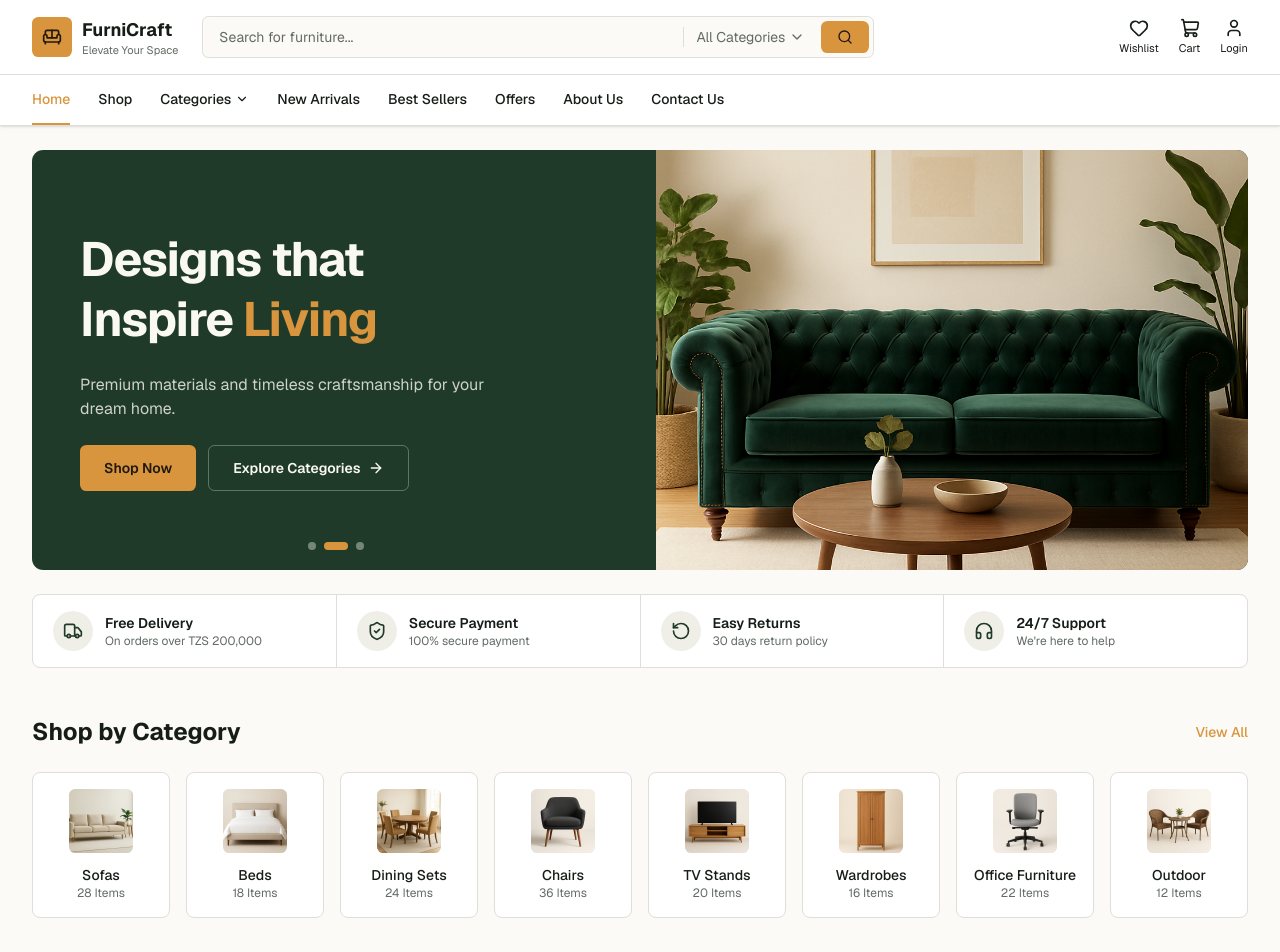
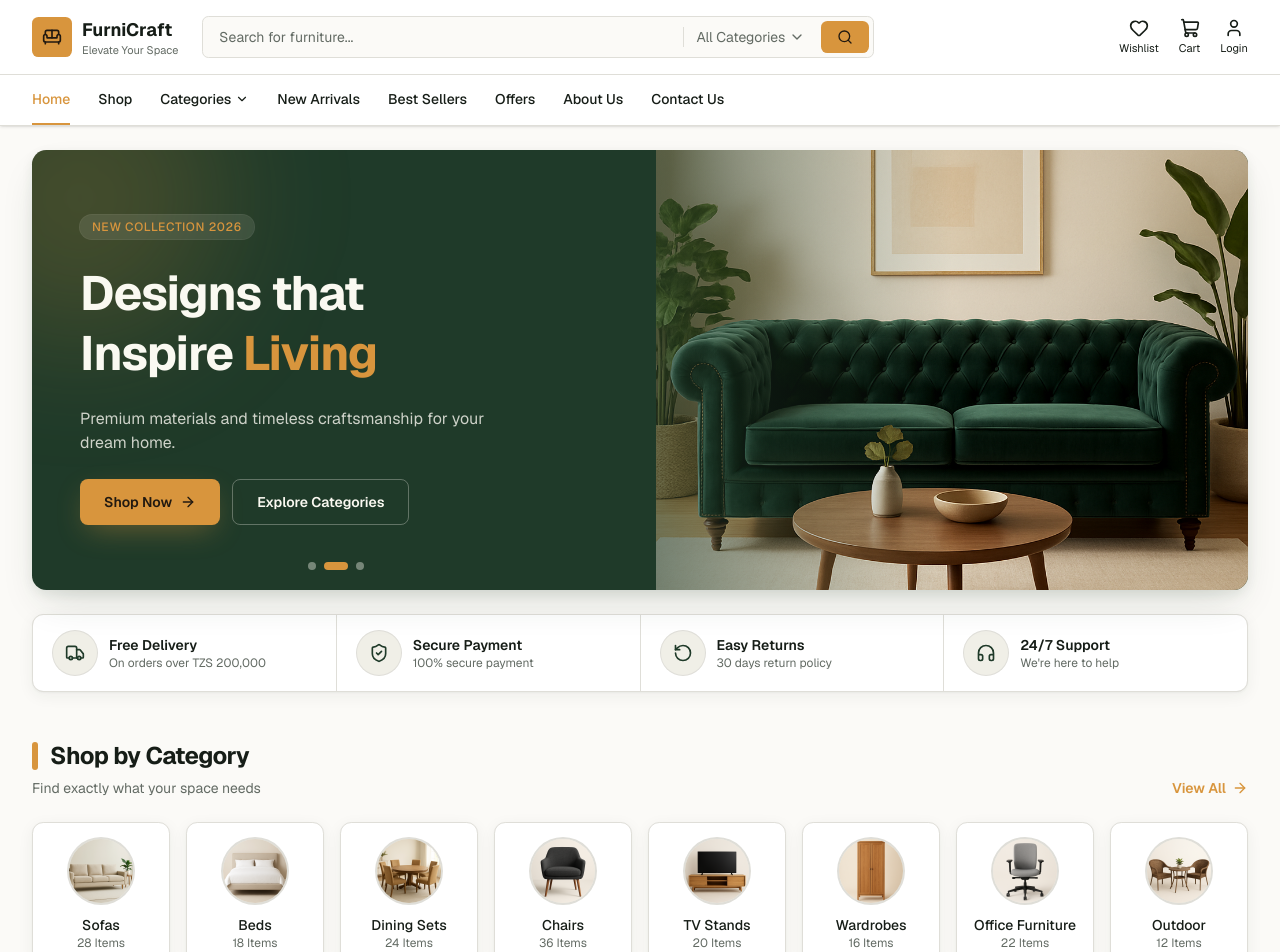
Before and after one commit to AfriKamsitu/Pajedhowfurnitures, a Next.js app: page / in a window 1280 px wide. Shown: the top 952 px of the page. Built offline with nearby package versions, Linux system fonts and the light colour scheme.

Commit message:
feat: enhance UI with smooth scroll, new shadows, and updated layout styles

```diff
--- a/app/globals.css
+++ b/app/globals.css
@@ -166,5 +166,48 @@
   }
   html {
     @apply font-sans;
+    scroll-behavior: smooth;
   }
 }
+
+@layer utilities {
+  /* Brand-tuned, layered soft shadows for an elevated, premium feel */
+  .shadow-soft {
+    box-shadow:
+      0 1px 2px oklch(0.32 0.045 155 / 0.04),
+      0 4px 16px oklch(0.32 0.045 155 / 0.06);
+  }
+  .shadow-elevated {
+    box-shadow:
+      0 4px 12px oklch(0.32 0.045 155 / 0.08),
+      0 18px 40px -12px oklch(0.32 0.045 155 / 0.18);
+  }
+  .shadow-accent-glow {
+    box-shadow: 0 10px 30px -8px oklch(0.72 0.13 70 / 0.45);
+  }
+
+  /* Soft cream gradient surface used behind hero/feature sections */
+  .bg-surface-gradient {
+    background-image: radial-gradient(
+        80% 120% at 100% 0%,
+        oklch(0.95 0.04 80 / 0.5) 0%,
+        transparent 55%
+      ),
+      radial-gradient(70% 120% at 0% 100%, oklch(0.95 0.02 155 / 0.4) 0%, transparent 50%);
+  }
+
+  .animate-fade-up {
+    animation: fade-up 0.6s cubic-bezier(0.22, 1, 0.36, 1) both;
+  }
+}
+
+@keyframes fade-up {
+  from {
+    opacity: 0;
+    transform: translateY(16px);
+  }
+  to {
+    opacity: 1;
+    transform: translateY(0);
+  }
+}
--- a/app/layout.tsx
+++ b/app/layout.tsx
@@ -47,7 +47,7 @@ export default function RootLayout({
   return (
     <html
       lang="en"
-      className={`${geistSans.variable} ${geistMono.variable} bg-background`}
+      className={`light ${geistSans.variable} ${geistMono.variable} bg-background`}
     >
       <body className="font-sans antialiased">
         <StoreProvider>{children}</StoreProvider>
--- a/components/home/featured-products.tsx
+++ b/components/home/featured-products.tsx
@@ -1,10 +1,16 @@
 import { featuredProducts } from "@/lib/data"
 import { ProductCard } from "@/components/product-card"
+import { SectionHeading } from "@/components/section-heading"
 
 export function FeaturedProducts() {
   return (
     <section>
-      <h2 className="mb-6 text-2xl font-bold text-foreground">Featured Products</h2>
+      <SectionHeading
+        title="Featured Products"
+        subtitle="Handpicked pieces our customers love most"
+        actionLabel="View All"
+        actionHref="/shop"
+      />
       <div className="grid grid-cols-1 gap-5 sm:grid-cols-2 lg:grid-cols-4">
         {featuredProducts.map((product) => (
           <ProductCard key={product.id} product={product} />
--- a/components/home/hero.tsx
+++ b/components/home/hero.tsx
@@ -41,31 +41,44 @@ export function Hero() {
   const slide = slides[active]
 
   return (
-    <section className="relative overflow-hidden rounded-xl bg-primary text-primary-foreground">
-      <div className="grid items-stretch gap-8 lg:grid-cols-2">
+    <section className="relative overflow-hidden rounded-2xl bg-primary text-primary-foreground shadow-elevated">
+      {/* decorative accent glow */}
+      <div className="pointer-events-none absolute -left-24 -top-24 size-72 rounded-full bg-accent/20 blur-3xl" />
+      <div className="relative grid items-stretch gap-8 lg:grid-cols-2">
         <div className="flex flex-col justify-center gap-6 px-8 py-12 lg:px-12">
-          <h1 className="text-balance text-4xl font-bold leading-tight tracking-tight sm:text-5xl">
+          <span className="inline-flex w-fit items-center gap-2 rounded-full bg-primary-foreground/10 px-3 py-1 text-xs font-medium uppercase tracking-wider text-accent ring-1 ring-primary-foreground/15">
+            New Collection 2026
+          </span>
+          <h1
+            key={`title-${active}`}
+            className="animate-fade-up text-balance text-4xl font-bold leading-tight tracking-tight sm:text-5xl"
+          >
             {slide.titleStart}
             <span className="text-accent">{slide.highlight}</span>
           </h1>
-          <p className="max-w-md text-pretty text-primary-foreground/80">{slide.description}</p>
+          <p
+            key={`desc-${active}`}
+            className="max-w-md animate-fade-up text-pretty text-primary-foreground/80"
+          >
+            {slide.description}
+          </p>
           <div className="flex flex-wrap gap-3">
             <Link
               href="/shop"
-              className="inline-flex items-center gap-2 rounded-md bg-accent px-6 py-3 text-sm font-semibold text-accent-foreground transition-colors hover:bg-accent/90"
+              className="inline-flex items-center gap-2 rounded-lg bg-accent px-6 py-3 text-sm font-semibold text-accent-foreground shadow-accent-glow transition-all duration-200 hover:-translate-y-0.5 hover:bg-accent/90"
             >
               Shop Now
+              <ArrowRight className="size-4" />
             </Link>
             <Link
               href="/shop"
-              className="inline-flex items-center gap-2 rounded-md border border-primary-foreground/30 px-6 py-3 text-sm font-semibold text-primary-foreground transition-colors hover:bg-primary-foreground/10"
+              className="inline-flex items-center gap-2 rounded-lg border border-primary-foreground/30 px-6 py-3 text-sm font-semibold text-primary-foreground transition-colors hover:bg-primary-foreground/10"
             >
               Explore Categories
-              <ArrowRight className="size-4" />
             </Link>
           </div>
         </div>
-        <div className="relative min-h-72 lg:min-h-[420px]">
+        <div className="relative min-h-72 lg:min-h-[440px]">
           {slides.map((s, i) => (
             <Image
               key={s.image}
@@ -75,11 +88,13 @@ export function Hero() {
               priority={i === 0}
               sizes="(max-width: 1024px) 100vw, 50vw"
               className={cn(
-                "object-cover transition-opacity duration-700",
-                i === active ? "opacity-100" : "opacity-0",
+                "object-cover transition-all duration-700 ease-out",
+                i === active ? "scale-100 opacity-100" : "scale-105 opacity-0",
               )}
             />
           ))}
+          {/* blend image into the primary panel on large screens */}
+          <div className="pointer-events-none absolute inset-0 hidden bg-gradient-to-r from-primary/60 via-transparent to-transparent lg:block" />
         </div>
       </div>
 
--- a/components/home/shop-by-category.tsx
+++ b/components/home/shop-by-category.tsx
@@ -1,34 +1,37 @@
 import Image from "next/image"
 import Link from "next/link"
 import { categories } from "@/lib/data"
+import { SectionHeading } from "@/components/section-heading"
 
 export function ShopByCategory() {
   return (
     <section>
-      <div className="mb-6 flex items-center justify-between">
-        <h2 className="text-2xl font-bold text-foreground">Shop by Category</h2>
-        <Link href="/shop" className="text-sm font-medium text-accent hover:underline">
-          View All
-        </Link>
-      </div>
+      <SectionHeading
+        title="Shop by Category"
+        subtitle="Find exactly what your space needs"
+        actionLabel="View All"
+        actionHref="/shop"
+      />
       <div className="grid grid-cols-2 gap-4 sm:grid-cols-4 lg:grid-cols-8">
         {categories.map((cat) => (
           <Link
             key={cat.slug}
-            href="/shop"
-            className="group flex flex-col items-center gap-3 rounded-lg border border-border bg-card p-4 text-center transition-shadow hover:shadow-md"
+            href={`/shop?category=${cat.slug}`}
+            className="group flex flex-col items-center gap-3 rounded-xl border border-border bg-card p-4 text-center shadow-soft ring-1 ring-transparent transition-all duration-300 hover:-translate-y-1 hover:shadow-elevated hover:ring-accent/30"
           >
-            <div className="relative size-16 overflow-hidden rounded-md bg-secondary">
+            <div className="relative size-16 overflow-hidden rounded-full bg-secondary ring-2 ring-border transition-all duration-300 group-hover:ring-accent/50">
               <Image
                 src={cat.image || "/placeholder.svg"}
                 alt={cat.name}
                 fill
                 sizes="64px"
-                className="object-cover transition-transform duration-300 group-hover:scale-110"
+                className="object-cover transition-transform duration-500 ease-out group-hover:scale-110"
               />
             </div>
             <div>
-              <p className="text-sm font-medium text-foreground">{cat.name}</p>
+              <p className="text-sm font-medium text-foreground transition-colors group-hover:text-accent">
+                {cat.name}
+              </p>
               <p className="text-xs text-muted-foreground">{cat.count} Items</p>
             </div>
           </Link>
--- /dev/null
+++ b/components/section-heading.tsx
@@ -0,0 +1,35 @@
+import Link from "next/link"
+import { ArrowRight } from "lucide-react"
+
+export function SectionHeading({
+  title,
+  subtitle,
+  actionLabel,
+  actionHref,
+}: {
+  title: string
+  subtitle?: string
+  actionLabel?: string
+  actionHref?: string
+}) {
+  return (
+    <div className="mb-6 flex flex-wrap items-end justify-between gap-3">
+      <div className="flex flex-col gap-1.5">
+        <div className="flex items-center gap-3">
+          <span className="h-7 w-1.5 rounded-full bg-accent" />
+          <h2 className="text-2xl font-bold tracking-tight text-foreground">{title}</h2>
+        </div>
+        {subtitle && <p className="text-sm text-muted-foreground">{subtitle}</p>}
+      </div>
+      {actionLabel && actionHref && (
+        <Link
+          href={actionHref}
+          className="group inline-flex items-center gap-1.5 text-sm font-semibold text-accent transition-colors hover:text-accent/80"
+        >
+          {actionLabel}
+          <ArrowRight className="size-4 transition-transform group-hover:translate-x-0.5" />
+        </Link>
+      )}
+    </div>
+  )
+}
--- a/components/trust-bar.tsx
+++ b/components/trust-bar.tsx
@@ -26,10 +26,13 @@ const items = [
 export function TrustBar({ className }: { className?: string }) {
   return (
     <div className={className}>
-      <div className="grid grid-cols-1 gap-px overflow-hidden rounded-lg border border-border bg-border sm:grid-cols-2 lg:grid-cols-4">
+      <div className="grid grid-cols-1 gap-px overflow-hidden rounded-xl border border-border bg-border shadow-soft sm:grid-cols-2 lg:grid-cols-4">
         {items.map((item) => (
-          <div key={item.title} className="flex items-center gap-3 bg-card px-5 py-4">
-            <span className="flex size-10 shrink-0 items-center justify-center rounded-full bg-secondary text-primary">
+          <div
+            key={item.title}
+            className="group flex items-center gap-3 bg-card px-5 py-4 transition-colors hover:bg-secondary/60"
+          >
+            <span className="flex size-11 shrink-0 items-center justify-center rounded-full bg-secondary text-primary ring-1 ring-border transition-all duration-300 group-hover:bg-accent group-hover:text-accent-foreground group-hover:ring-accent">
               <item.icon className="size-5" />
             </span>
             <div>
```
Also changed, not shown: components/product-card.tsx (+6 -6 lines).
